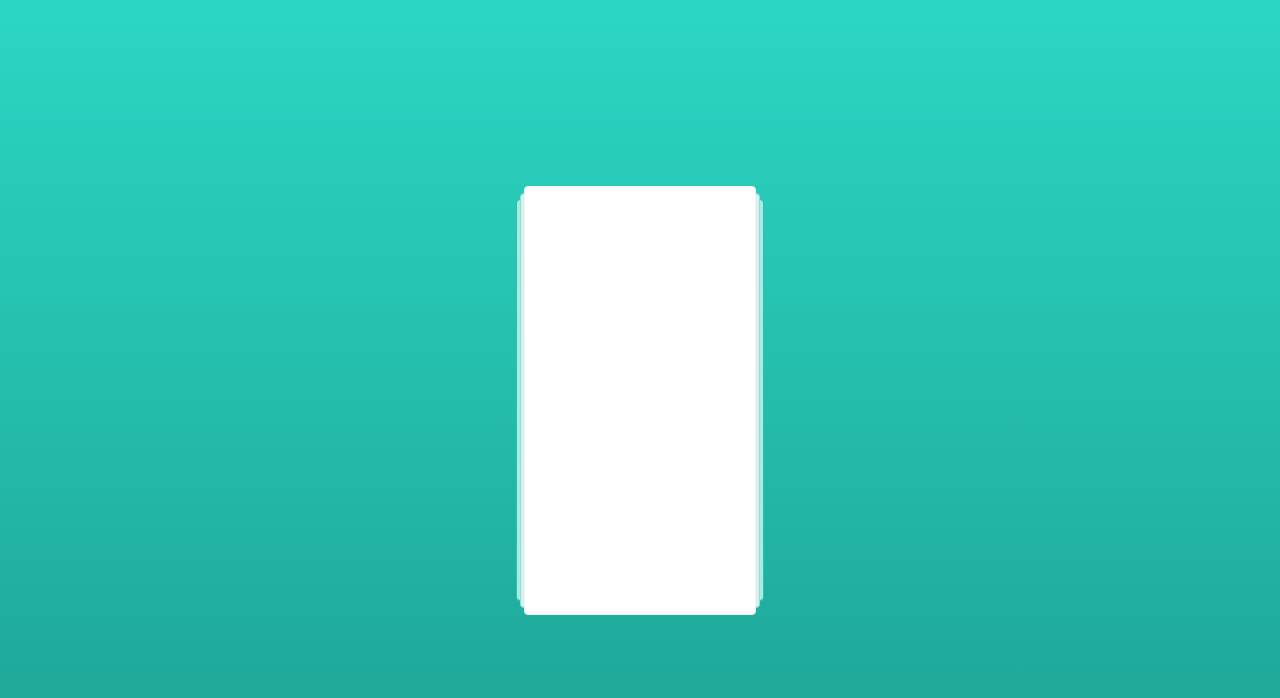
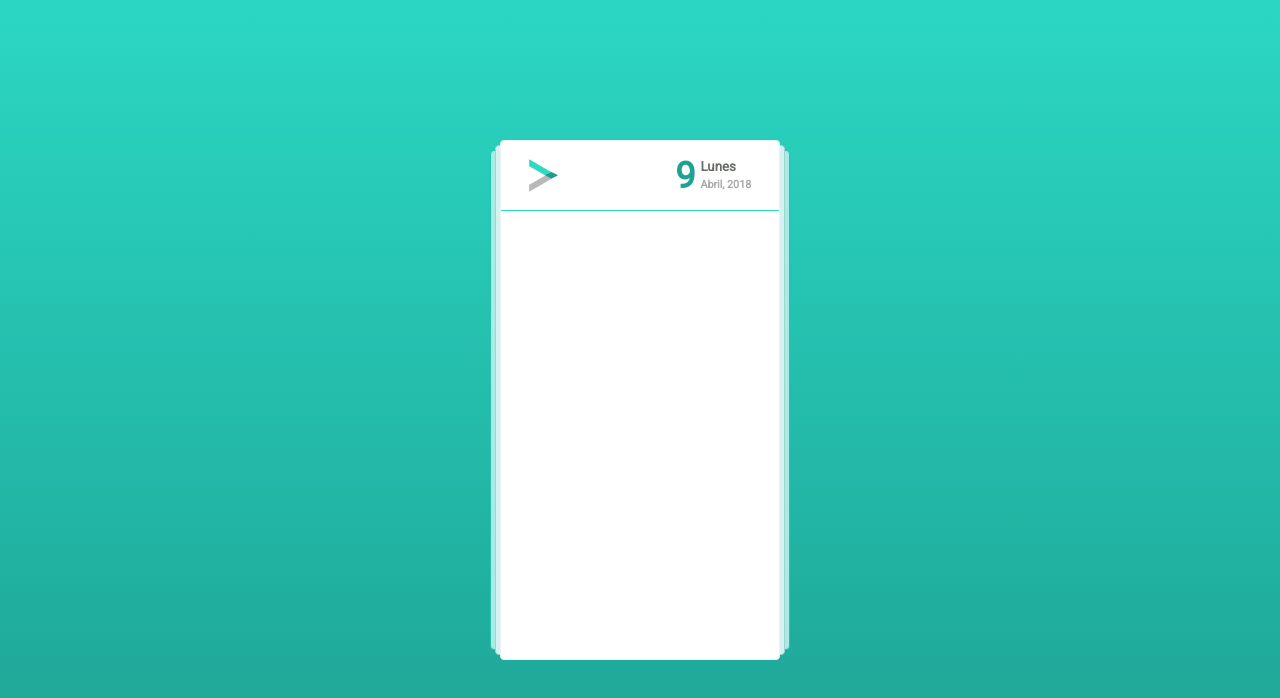
Before and after one commit to gavimena/clarke-fc-todo-list-gavimena, a website: page index.html in a window 1280 px wide. Drawn offline with Linux system fonts and the light colour scheme.

Commit message:
header layout done

```diff
--- a/index.html
+++ b/index.html
@@ -4,12 +4,24 @@
 	<meta charset="UTF-8">
 	<title>ToDo List</title>
 	<link rel="stylesheet" href="css/main.css">
+	<link href="https://fonts.googleapis.com/css?family=Roboto" rel="stylesheet">
 </head>
 <body>
 	<div class="back__container-small"></div>
 	<div class="back__container-medium"></div>
 	<div class="back__container-large">
-
+		<div class="header">
+			<img class="header__logo" src="images/logo.svg" alt="adalab-logo">
+			<div class="header__date">
+				<div class="header__date-number">
+					<h2>9</h2>
+				</div>
+				<div class="header__date-days">
+					<h5>Lunes</h5>
+					<h6>Abril, 2018</h6>
+				</div>
+			</div>
+		</div>
 	</div>
 	<script src="js/main.min.js"></script>
 </body>
--- a/scss/layout/_containers.scss
+++ b/scss/layout/_containers.scss
@@ -1,6 +1,6 @@
 .back__container-small {
-	width: 246px;
-	height: 400px;
+	width: 300px;
+	height: 500px;
 	position: absolute;
 	background-color: rgb(170, 236, 229);
 	border: solid 1px rgb(37, 192, 174);
@@ -9,8 +9,8 @@
 }
 
 .back__container-medium {
-	width: 238px;
-	height: 413px;
+	width: 290px;
+	height: 510px;
 	position: absolute;
 	background-color: rgb(212, 242, 239);
 	border: solid 1px rgb(162, 212, 206);
@@ -19,11 +19,11 @@
  }
 
 .back__container-large {
-	width: 230px;
-	height: 427px;
+	width: 280px;
+	height: 520px;
 	position: absolute;
 	background-color: rgb(255, 255, 255);
 	border: solid 1px rgb(237, 243, 242);
-	outline-color: rgb(209, 232, 226);
+	outline-color: solid rgb(209, 232, 226);
 	border-radius: 4px;
 }
--- a/scss/layout/_header.scss
+++ b/scss/layout/_header.scss
@@ -0,0 +1,32 @@
+.header {
+	height: 70px;
+	padding-right: 10%;
+	padding-left: 10%;
+	display: flex;
+	justify-content: space-between;
+	align-items: center;
+	border-bottom: 1px solid $backgroundLight;
+}
+
+.header__logo {
+	width: 13%;
+}
+
+.header__date {
+	display: flex;
+}
+
+.header__date-number {
+	color: $backgroundDark;
+	font-size: 1.5em;
+	margin-right: 5px;
+}
+
+.header__date-days h5 {
+	color: #696d67;
+	line-height: 1.8em;
+}
+
+.header__date-days h6 {
+	color: #a6a8a9;
+}
--- a/scss/pages/_home.scss
+++ b/scss/pages/_home.scss
@@ -1,14 +1,17 @@
-body {
+* {
 	padding: 0;
 	margin: 0;
+	box-sizing: border-box;
+	-webkit-box-sizing: border-box;
+}
+
+body {
 	width: 100vw;
 	height: 100vh;
-	box-sizing: border-box;
-	-webkit-box-sizing: border-box;
 	background: linear-gradient( $backgroundLight, $backgroundDark);
 	background: -webkit-linear-gradient($backgroundLight, $backgroundDark);
-	// background-color: $backgroundLight;
 	display: flex;
 	justify-content: center;
 	align-items: center;
+	font-family: 'Roboto', sans-serif;
 }
```
Also changed, not shown: css/main.css, images/logo.svg (added).
